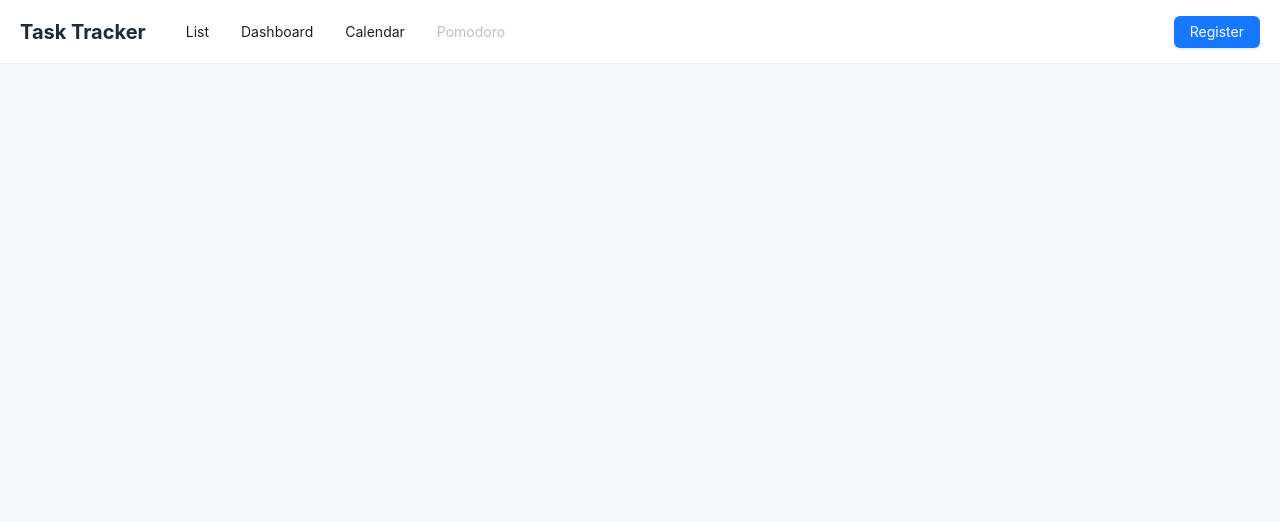
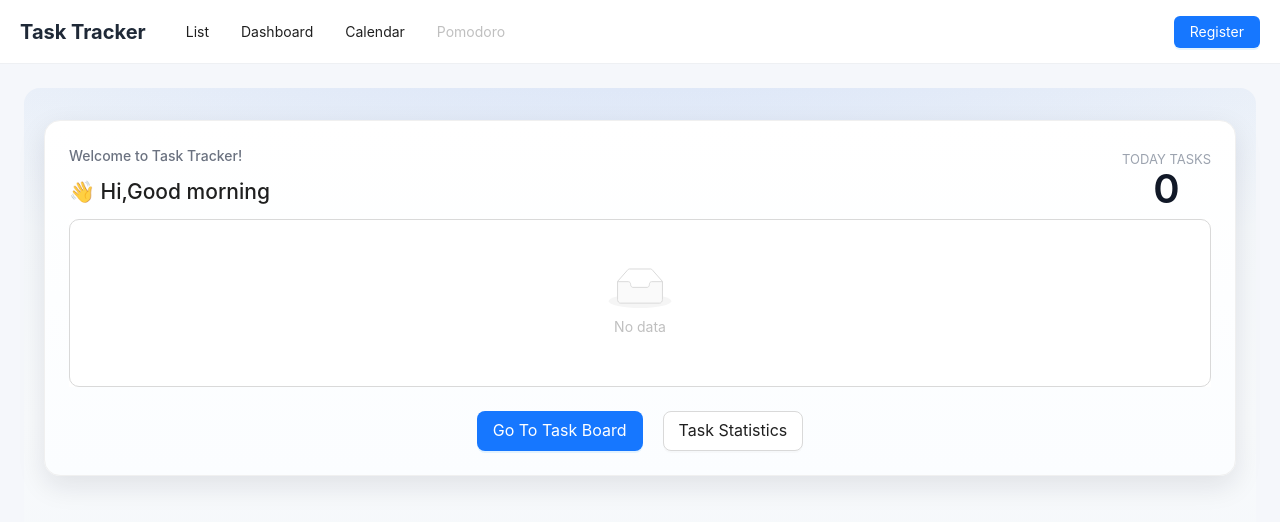
Before and after one commit to RainF0rester/4Todo, a Vue app in the folder frontend/: page /home in a window 1280 px wide. Shown: the top 522 px of the page. Built offline with nearby package versions, Linux system fonts and the light colour scheme; sample sign-in values are in the browser's storage.

Commit message:
fix:rename the WelcomePage as homepage

```diff
--- a/frontend/src/components/Auth.vue
+++ b/frontend/src/components/Auth.vue
@@ -208,7 +208,7 @@ async function handleSubmit() {
             }
             await handlePostAuth()
             message.success('Login successful. Redirecting...')
-            router.push('/welcome')
+            router.push('/home')
         }
     } catch (e) {
         console.error(e)
--- a/frontend/src/router/index.js
+++ b/frontend/src/router/index.js
@@ -5,13 +5,13 @@ import Calendar from "../views/Calendar.vue";
 import Dashboard from "../views/Dashboard.vue";
 import Pomodoro from "../views/Pomodoro.vue";
 import Auth from "../components/Auth.vue";
-import WelcomePage from "../views/WelcomePage.vue";
+import Home from "../views/Home.vue";
 
 const router = createRouter({
   history: createWebHistory(),
   routes: [
     { path: "/", redirect: "/list" },
-    { path: "/welcome", component: WelcomePage },
+    { path: "/home", component: Home },
     { path: "/auth", component: Auth },
     { path: "/list", component: List },
     { path: "/calendar", component: Calendar },
@@ -69,7 +69,7 @@ router.beforeEach((to) => {
   if (to.path === "/auth" && allowed && !wantsRegister) {
     // authenticated/guest users should not visit auth page unless they explicitly want to register
     if (isAuth) {
-      return { path: "/welcome" };
+      return { path: "/home" };
     }
   }
 
--- a/frontend/src/views/WelcomePage.vue
+++ b/frontend/src/views/Home.vue
@@ -1,9 +1,9 @@
 <template>
-    <div class="welcome-page">
-        <a-card class="welcome-card">
-          <div class="welcome-header">
+    <div class="home-page">
+        <a-card class="home-card">
+          <div class="home-header">
             <div class="left">
-              <div class="welcome-subtitle">Welcome to Task Tracker!</div>
+              <div class="home-subtitle">Welcome to Task Tracker!</div>
               <h1>👋 Hi,{{ times }}</h1>
             </div>
             <div class="right">
@@ -137,7 +137,7 @@ onMounted(() => {
 
 
 <style scoped>
-.welcome-page {
+.home-page {
   min-height: calc(100vh - 64px);
   padding: 32px 20px 48px;
   border-radius: 16px;
@@ -148,20 +148,20 @@ onMounted(() => {
 
 
 
-.welcome-card {
+.home-card {
   border-radius: 16px;
   box-shadow: 0 10px 28px rgba(15, 23, 42, 0.1);
   background: linear-gradient(180deg, #ffffff 0%, #fbfdff 100%);
 }
 
 
-.welcome-subtitle {
+.home-subtitle {
   margin: 0 0 8px 0;
   color: #6b7280;
   font-weight: 500;
 }
 
-.welcome-header {
+.home-header {
   display: flex;
   justify-content: space-between;
   align-items: flex-start;
```
